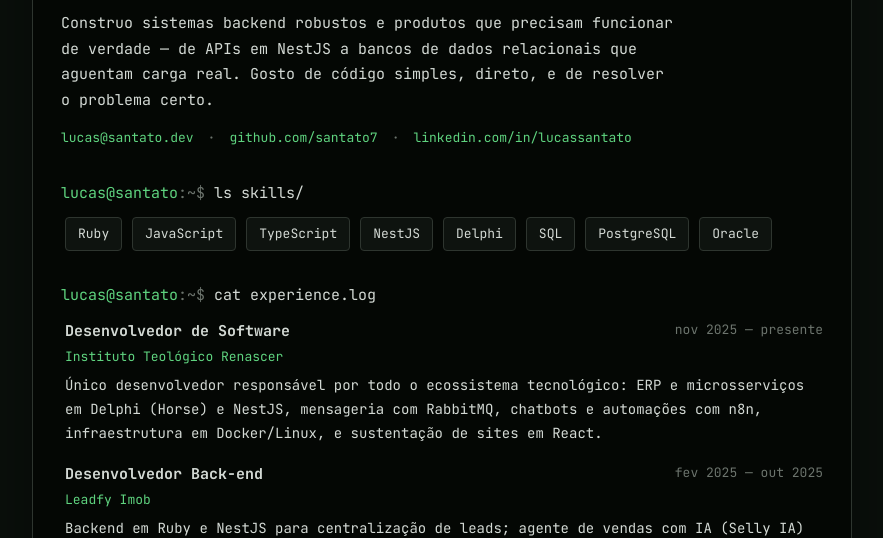
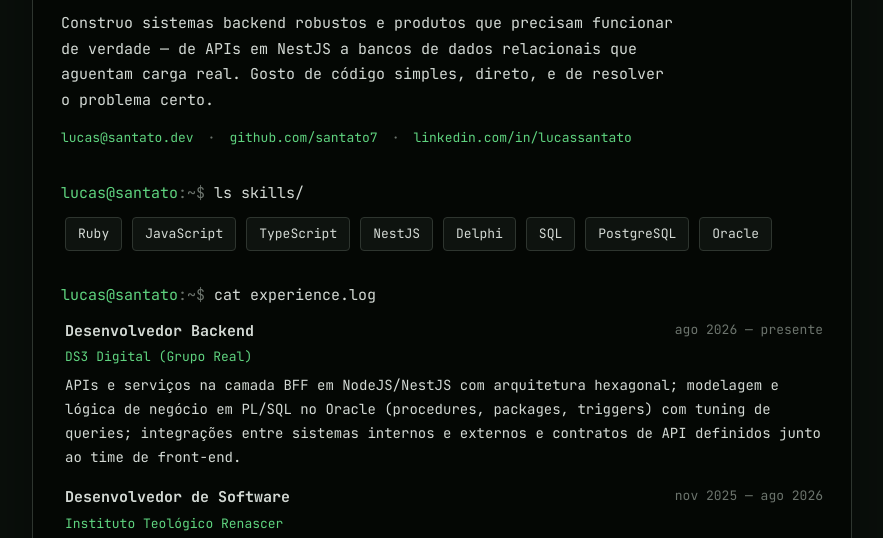
Before and after one commit to Santato7/santato.dev, a plain HTML site: page index.html in a window 1280 px wide. Shown: the part 233-771 px from the top of the page, without its empty margins (198-1081 px from the left). Drawn offline with Linux system fonts and the light colour scheme.

Commit message:
feat: adicionar experiência na DS3 Digital e encerrar período no Instituto Teológico Renascer

```diff
--- a/index.html
+++ b/index.html
@@ -77,8 +77,20 @@
           <div class="experience">
             <article class="job">
               <div class="job__row">
+                <span class="job__role">Desenvolvedor Backend</span>
+                <span class="job__period dim">ago 2026 — presente</span>
+              </div>
+              <div class="job__company accent">DS3 Digital (Grupo Real)</div>
+              <p class="job__desc">
+                APIs e serviços na camada BFF em NodeJS/NestJS com arquitetura hexagonal; modelagem e lógica de
+                negócio em PL/SQL no Oracle (procedures, packages, triggers) com tuning de queries; integrações
+                entre sistemas internos e externos e contratos de API definidos junto ao time de front-end.
+              </p>
+            </article>
+            <article class="job">
+              <div class="job__row">
                 <span class="job__role">Desenvolvedor de Software</span>
-                <span class="job__period dim">nov 2025 — presente</span>
+                <span class="job__period dim">nov 2025 — ago 2026</span>
               </div>
               <div class="job__company accent">Instituto Teológico Renascer</div>
               <p class="job__desc">
```
Also changed, not shown: 1 other file.
